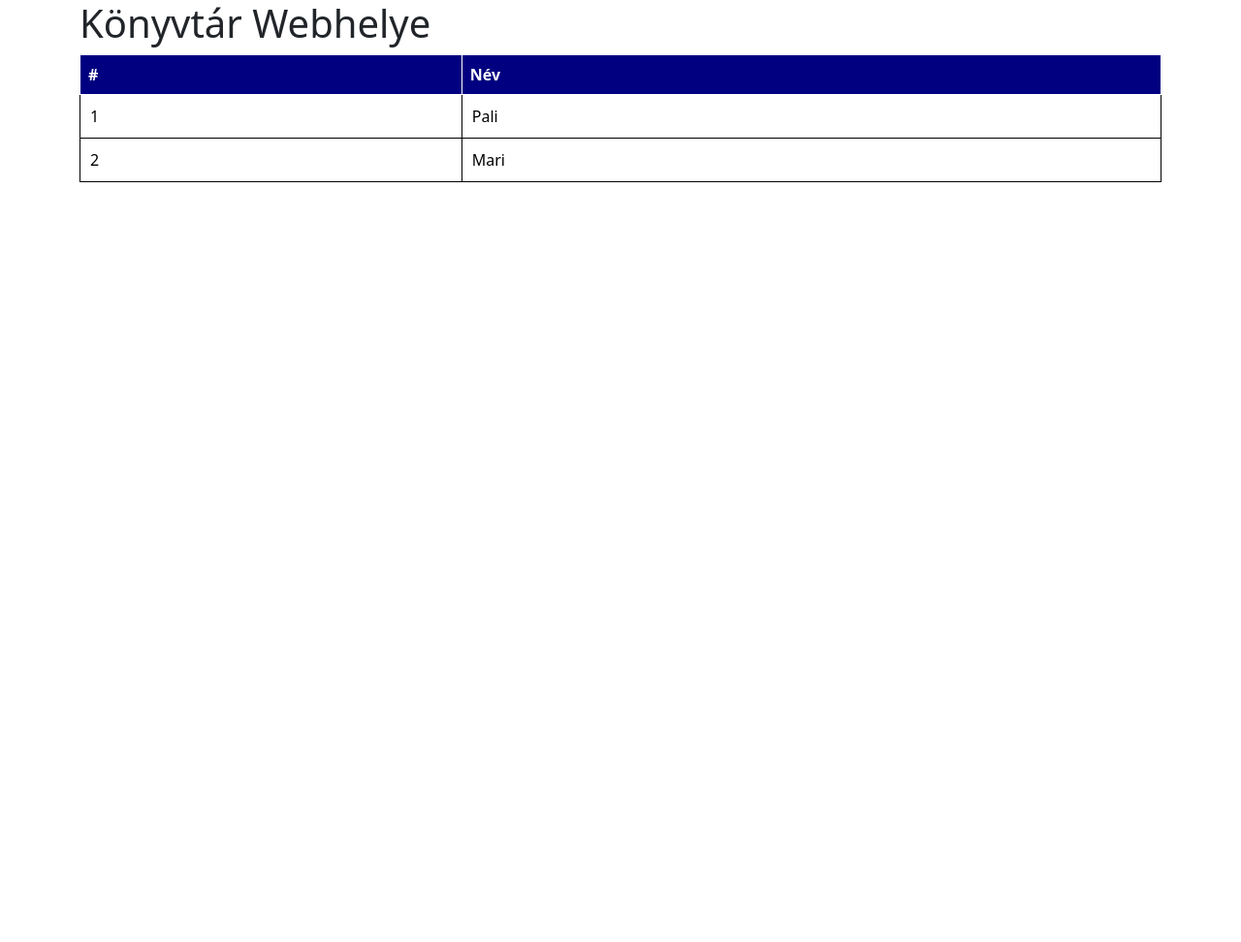
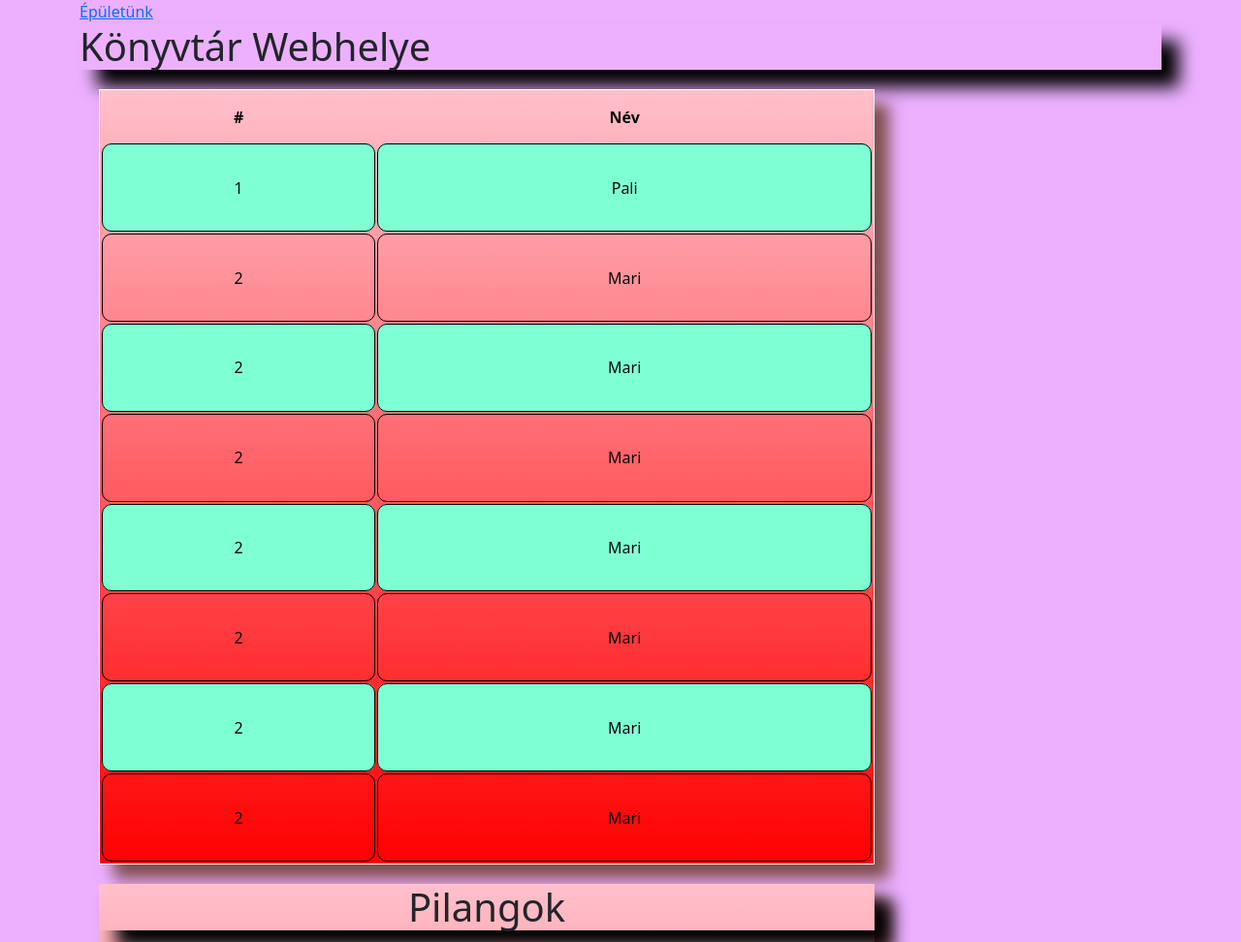
Before and after one commit to BencsikBoglarBianka/konyvtar, a website: page src/index.html in a window 1280 px wide. Shown: the top 972 px of the page at 97% size. Before the commit the page ends 800 px from the top, so only its background shows below. Drawn offline with nearby package versions, Linux system fonts and the light colour scheme.

Commit message:
Kiegészítés_css-ben

```diff
--- a/src/index.html
+++ b/src/index.html
@@ -22,12 +22,12 @@ Licenc: GNU GPL
 <body>
     <div class="container">
         <header>
-
+            <a href="epulet.html">Épületünk</a>
         </header>
 
         <main>
             <h1>Könyvtár Webhelye</h1>
-            <table class="table_001, table">
+            <table class="table_001">
                 <tr>
                    <th>#</th>
                    <th>Név</th>
@@ -40,7 +40,37 @@ Licenc: GNU GPL
                    <td>2</td>
                    <td>Mari</td>
                 </tr>
+                <tr>
+                    <td>2</td>
+                    <td>Mari</td>
+                 </tr>
+                 <tr>
+                    <td>2</td>
+                    <td>Mari</td>
+                 </tr>
+                 <tr>
+                    <td>2</td>
+                    <td>Mari</td>
+                 </tr>
+                 <tr>
+                    <td>2</td>
+                    <td>Mari</td>
+                 </tr>
+                 <tr>
+                    <td>2</td>
+                    <td>Mari</td>
+                 </tr>
+                 <tr>
+                    <td>2</td>
+                    <td>Mari</td>
+                 </tr>
               </table>
+
+              <div class="doboz">
+               <p><h1>Pilangok</h1></p>
+                  <img src="images/pngtree-blue-butterfly-is-in-the-middle-of-a-large-leaf-picture-image_3463952.jpg" alt="pillango" width="400px" height="200px">
+
+              </div>
         </main>
 
         <footer>
--- a/src/style.css
+++ b/src/style.css
@@ -12,15 +12,15 @@
     margin: 2%;
 }
 
-.table {
+.table_001 {
     border: 1px solid white;
   }
 
 
-.table th, td{
+.table th, .table.td{
     border: 1px solid white;
     background-color: navy;
-    color: white;
+    color: rgb(0, 0, 0);
   }
 
 
@@ -28,12 +28,54 @@
 
 
 .table_001 {
-    border: 1px solid black;
-    border-collapse: collapse;
+    background-color: aqua;
+    color: rgb(8, 8, 8);
+    border-collapse: separate;
  }
 
 
- .table_001 tr, .table td {
+ .table_001 tr td {
     border: 1px solid rgb(0, 0, 0);
     padding: 10px;
  }
+
+ tr:nth-child(even) {   /*odd páratlanokat szienzi, even párosakat, vgy megadhatom a számát melyiket szineze be */
+    background-color: aquamarine;
+ }
+
+ td, th {
+  border-radius: 10px;
+ }
+
+ body {
+  background-color: rgba(223, 119, 255, 0.582);
+ }
+
+ .epulet {
+  background-image: url(images/konyvtar.jpg);
+ }
+
+ .belso{
+  margin: 30px;
+  padding: 20px;
+  background-color: white;
+  opacity: 0.6;
+ }
+
+ .doboz, table {
+  width: 800px;
+  height: 800px;
+  background-color: aliceblue;
+  background-image: linear-gradient(pink, red);
+  margin: 20px;
+  text-align: center;
+  box-shadow: 15px 15px 15px rgb(126, 77, 77);  /*1. vizszintes eltolás 2. fuggoleget eltolas 3.mennyire legyen éles 4. szines*/
+ }
+
+ img{
+  margin-top: 300px;
+ }
+
+ h1{
+  box-shadow: 18px 18px 18px black;
+ }
```
Also changed, not shown: src/epulet.html (added, +26 -0 lines), src/images/konyvtar.jpg (added), src/images/pngtree-blue-butterfly-is-in-the-middle-of-a-large-leaf-picture-image_3463952.jpg (added).
